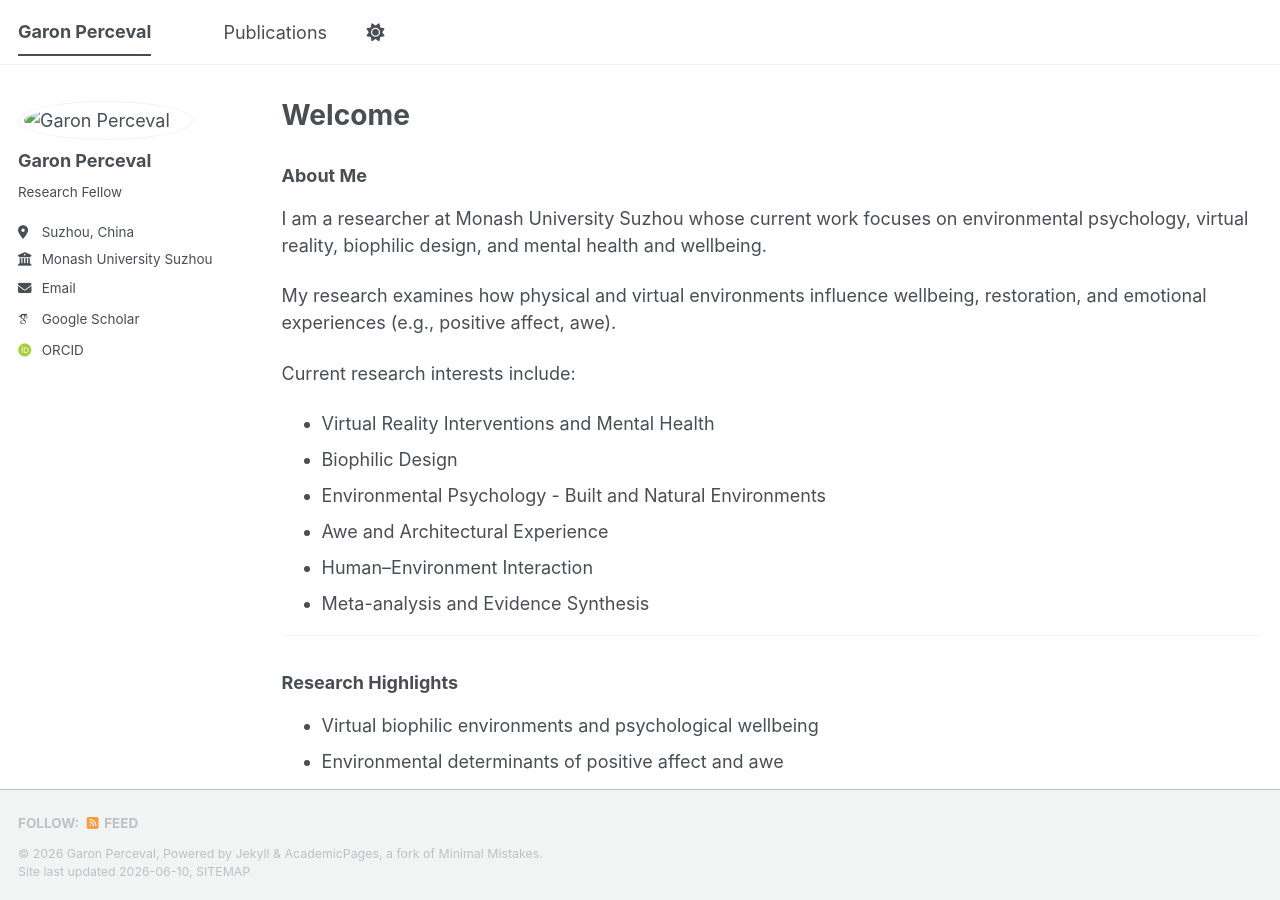
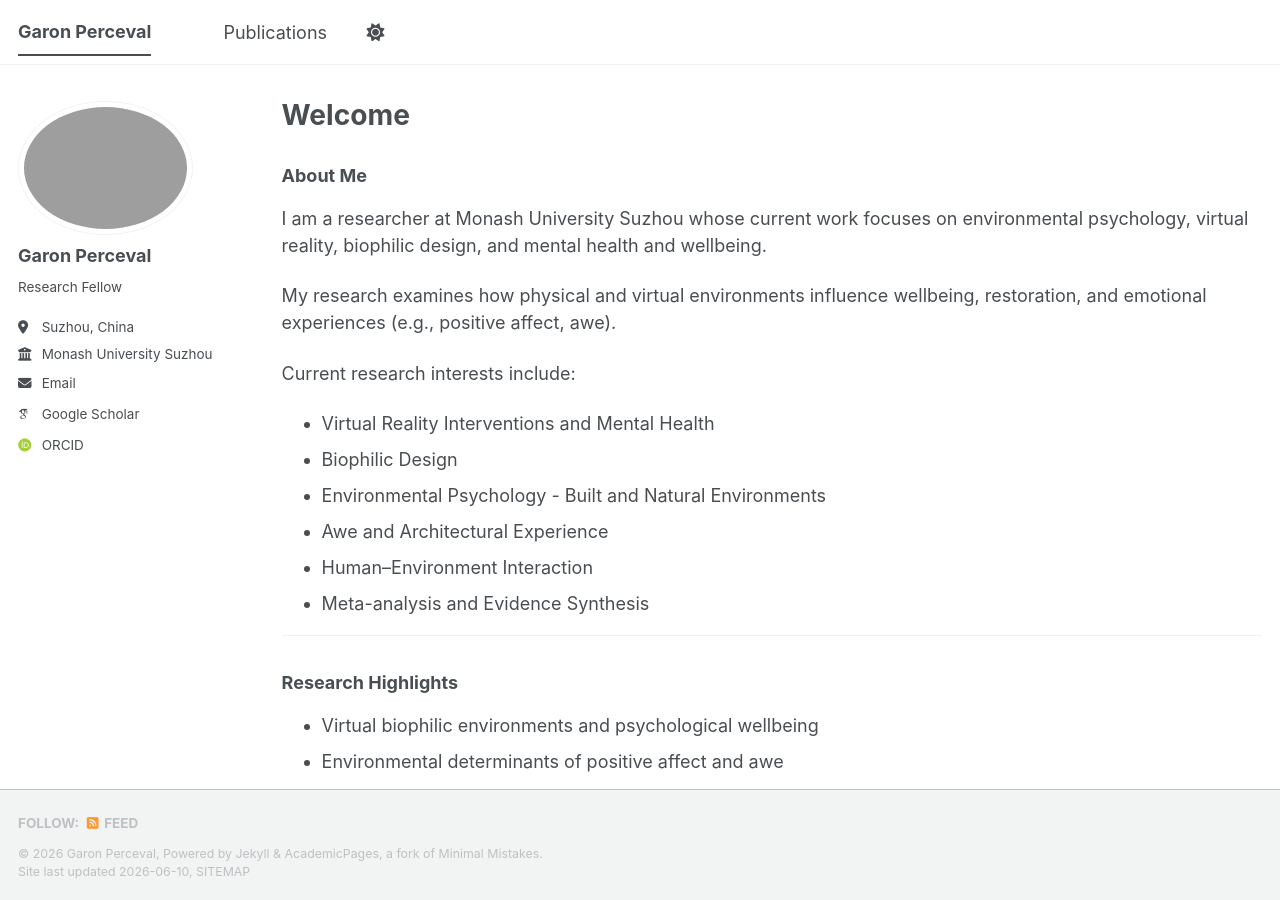
Before and after one commit to garonperceval/garonperceval.github.io, a Jekyll site: the page built from index.md, in a window 1280 px wide and 900 px high. Built offline with Jekyll 4.4.1, drawn with Linux system fonts in a browser that asks for light colours; some web fonts are replaced; a script bundle is joined from its source files by our own code; library files that are not in the unit come from our copies.

Commit message:
Update _config.yml

```diff
--- a/_config.yml
+++ b/_config.yml
@@ -23,7 +23,7 @@ repository               : "academicpages/academicpages.github.io"
 #               Additional customization can be done by editing /_includes/author-profile.html
 author:
   # Biographic information
-  avatar           : "/images/bio-photo.jpg"
+  #avatar           : "/images/bio-photo.jpg"
   name             : "Garon Perceval"
   pronouns         : # example: "she/her"
   bio              : "Research Fellow"
```
